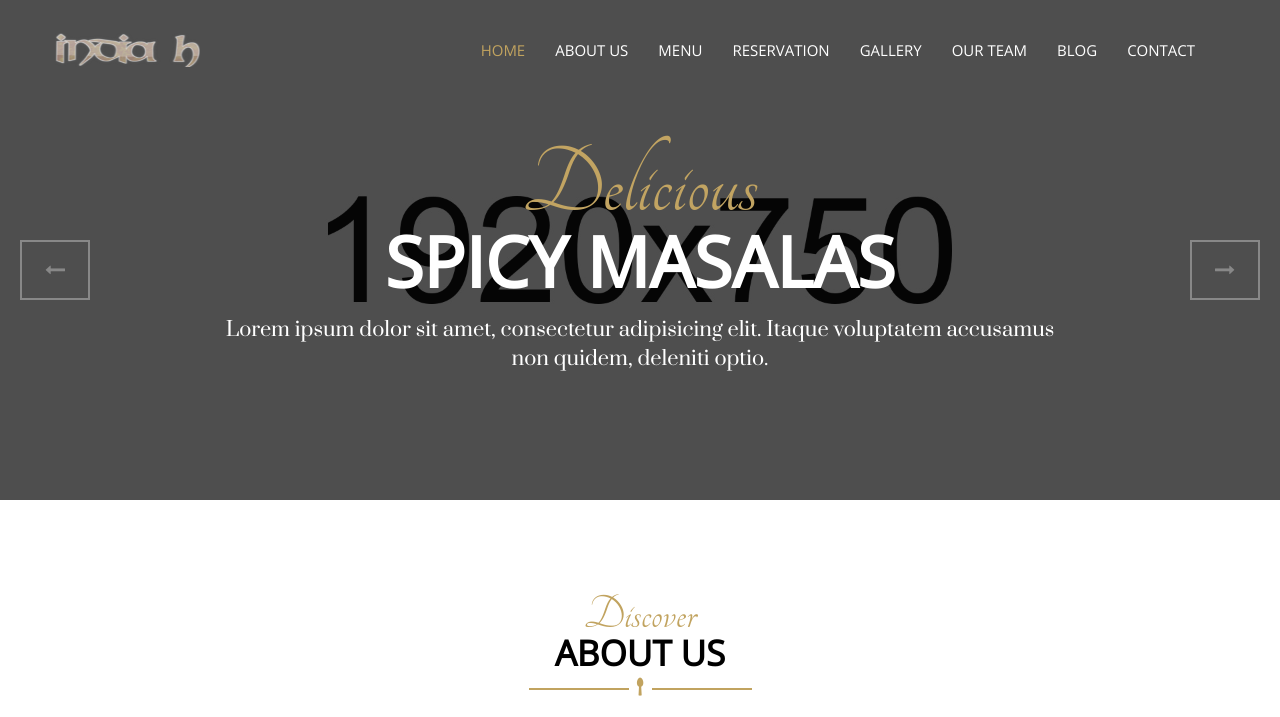
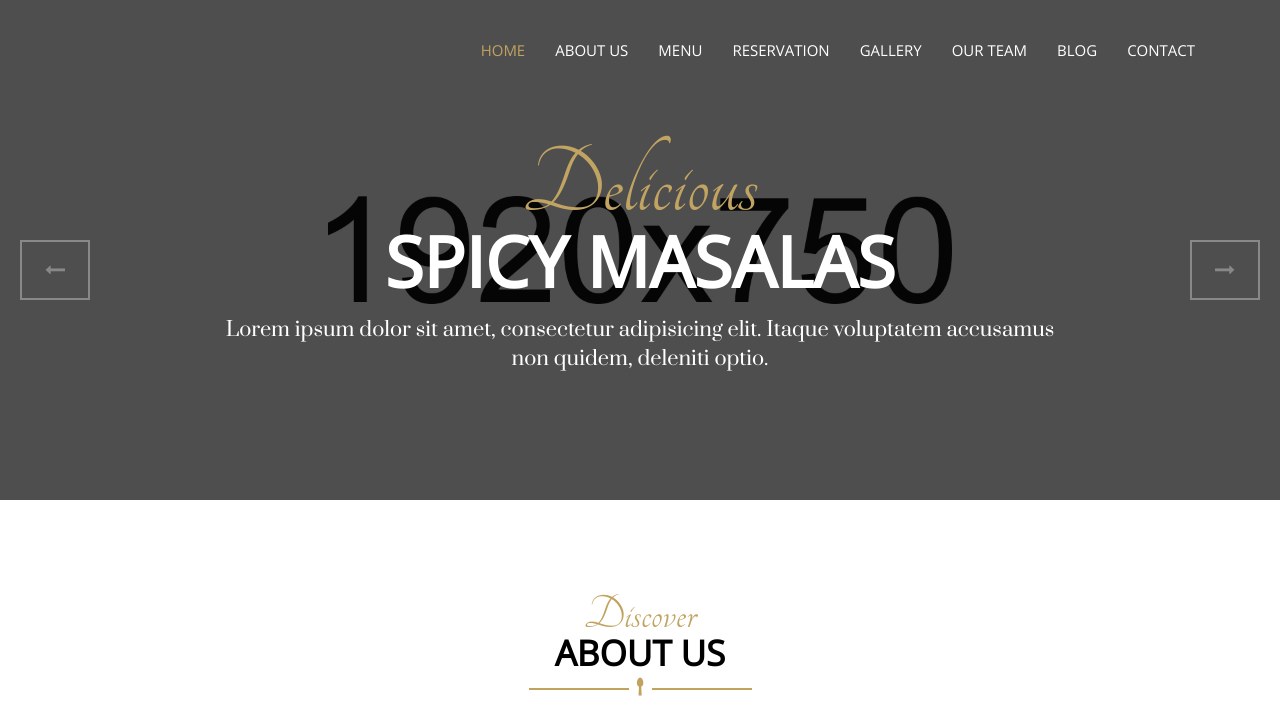
Before and after one commit to sidu143/restaurantindiav1, a website: page public/index.html in a window 1280 px wide. Shown: the top 717 px of the page. Drawn offline with nearby package versions, Linux system fonts and the light colour scheme; some packages are replaced by stand-ins of ours; no server answers; files whose address does not match are found by name.

Commit message:
removing the image

```diff
--- a/public/index.html
+++ b/public/index.html
@@ -79,7 +79,7 @@
                     <!-- LOGO -->
                     <!--  Image based logo  -->
                     <a class="navbar-brand" href="index.html">
-                        <img src="assets/img/IHlogo.png" alt="Logo img"></a>
+                        <!--<img src="assets/img/IHlogo.png" alt="Logo img"></a>-->
                     <!--  Text based logo  -->
                     <!--<a class="navbar-brand" href="index.html"><span>SpicyX</span></a>   -->
                 </div>
```
